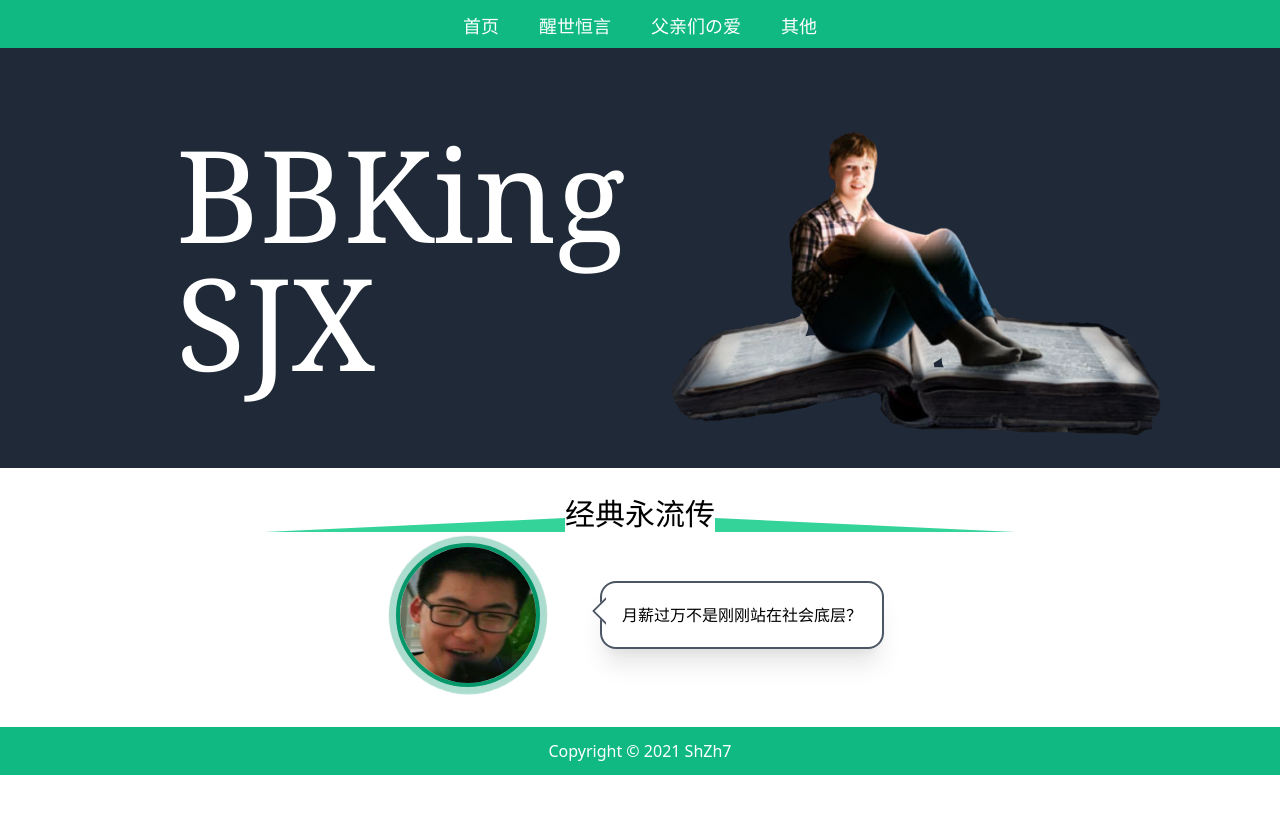
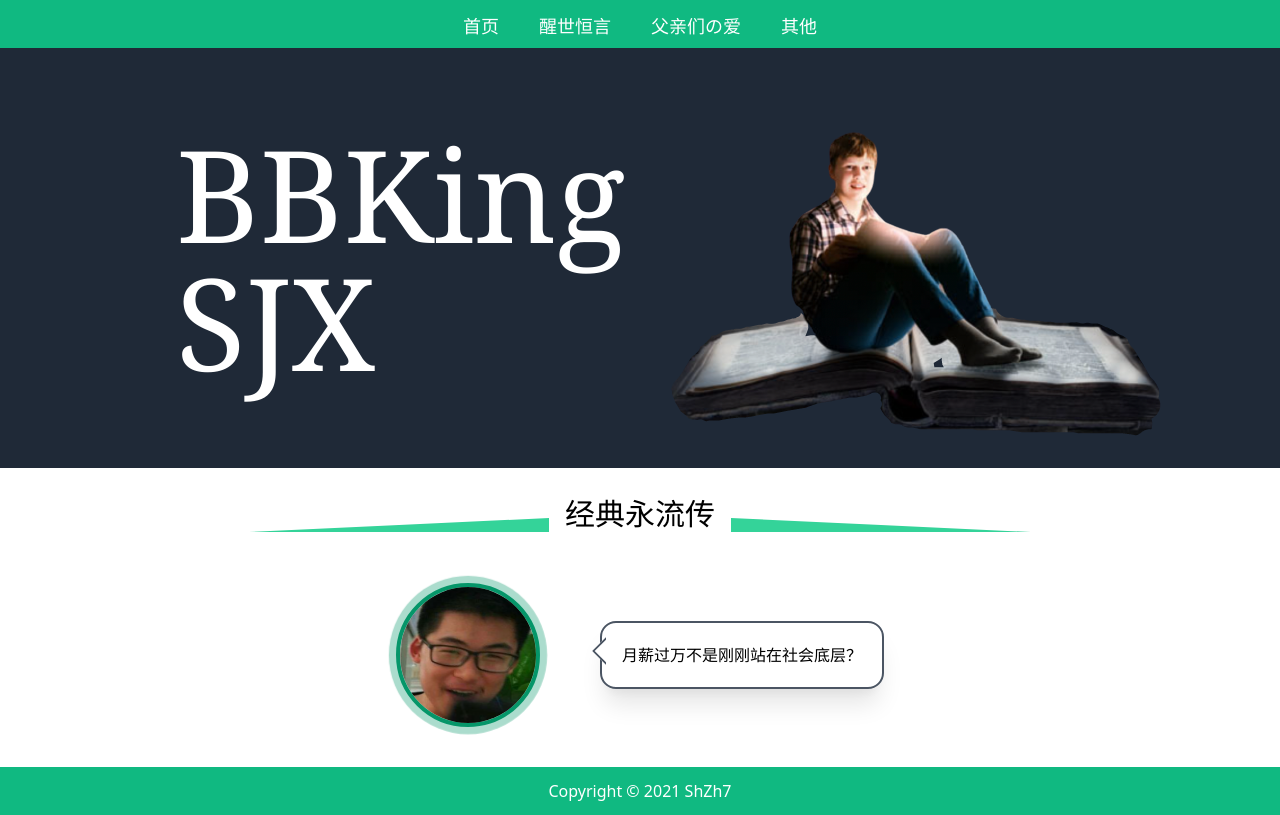
Before and after one commit to Sh-Zh-7/BBKing-sjx, a Nuxt app: page / in a window 1280 px wide. Built offline with nearby package versions, Linux system fonts and the light colour scheme.

Commit message:
style(index): add white character to the title.

```diff
--- a/pages/index.vue
+++ b/pages/index.vue
@@ -23,13 +23,16 @@
       </section>
 
       <section>
-        <p id="random-quote" class='text-3xl text-center mt-7'>经典永流传</p>
+        <p id="random-quote" class='text-3xl text-center mt-7 mb-10'>
+          &nbsp; 经典永流传 &nbsp;
+        </p>
         <div class='flex items-center justify-center'>
           <div class='relative'>
             <img src='/avatar.png' alt='avatar of sjx'
                  class='rounded-full w-36 h-36 border-green-600 border-4'>
             <!-- 做动画用的辅助标签 -->
-            <div id='animate-assist-tag' class='absolute w-36 h-36 top-0 rounded-full bg-green-600'></div>
+            <div id='animate-assist-tag'
+                 class='absolute w-36 h-36 top-0 rounded-full bg-green-600'></div>
           </div>
           <div class='ml-14'>
             <div class='w-5 h-5 triangle inline-block border-gray-600 border-2'></div>
```
